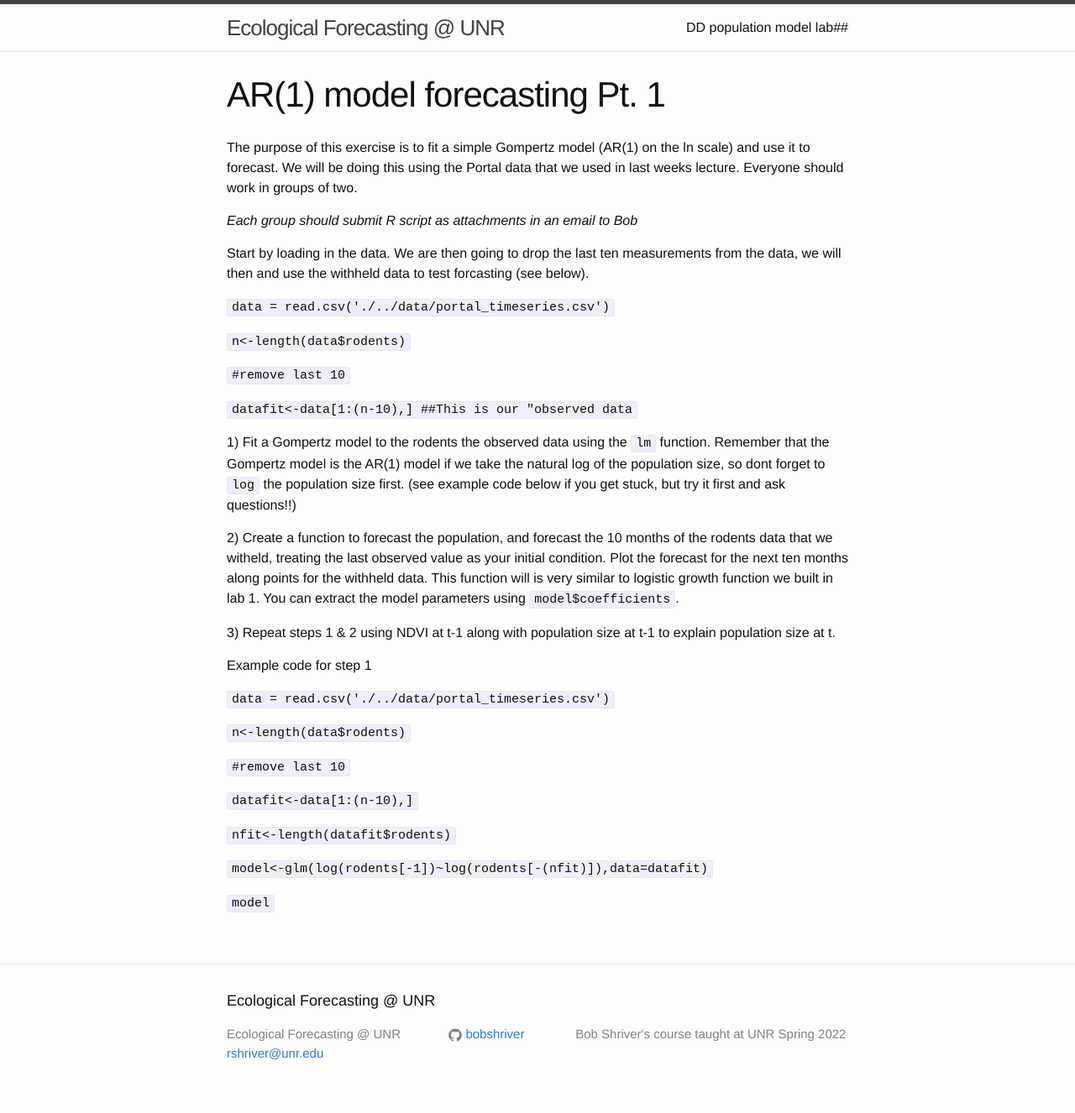
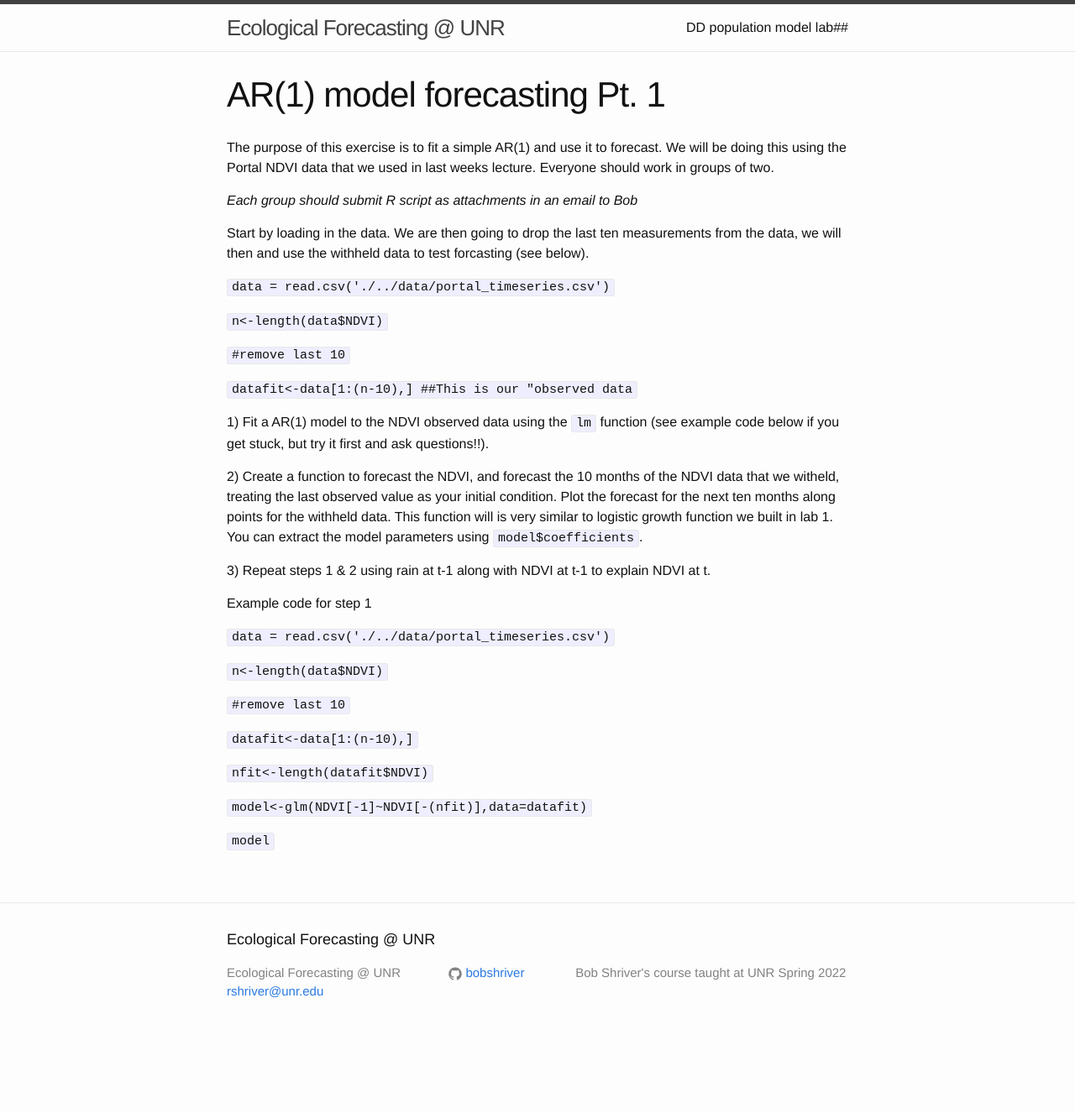
Before and after one commit to bobshriver/UNR-EcoForecast, a Jekyll site: the page built from labs/ARmodel.md, in a window 1280 px wide. Shown: the whole page at 84% size. Built offline with Jekyll 4.4.1, drawn with Linux system fonts in a browser that asks for light colours; after the commit the page ends 1253 px from its top, so only the background shows below that.

Commit message:
UpdateLab3

```diff
--- a/labs/ARmodel.md
+++ b/labs/ARmodel.md
@@ -6,7 +6,7 @@ layout: post
 mathjax: true
 ---
 
-The purpose of this exercise is to fit a simple Gompertz model (AR(1) on the ln scale) and use it to forecast. We will be doing this using the Portal data that we used in last weeks lecture. Everyone should work in groups of two.
+The purpose of this exercise is to fit a simple AR(1) and use it to forecast. We will be doing this using the Portal NDVI data that we used in last weeks lecture. Everyone should work in groups of two.
 
 *Each group should submit R script as attachments in an email to Bob*
 
@@ -14,17 +14,17 @@ Start by loading in the data. We are then going to drop the last ten measurement
 
   `data = read.csv('./../data/portal_timeseries.csv')`
 
-  `n<-length(data$rodents)`
+  `n<-length(data$NDVI)`
 
   `#remove last 10`
 
   `datafit<-data[1:(n-10),] ##This is our "observed data`
 
-1) Fit a Gompertz model to the rodents the observed data using the `lm` function. Remember that the Gompertz model is the AR(1) model if we take the natural log of the population size, so dont forget to `log` the population size first. (see example code below if you get stuck, but try it first and ask questions!!)
+1) Fit a AR(1) model to the NDVI observed data using the `lm` function (see example code below if you get stuck, but try it first and ask questions!!).
 
-2) Create a function to forecast the population, and forecast the 10 months of the rodents data that we witheld, treating the last observed value as your initial condition. Plot the forecast for the next ten months along points for the withheld data.  This function will is very similar to logistic growth function we built in lab 1. You can extract the model parameters using `model$coefficients`.
+2) Create a function to forecast the NDVI, and forecast the 10 months of the NDVI data that we witheld, treating the last observed value as your initial condition. Plot the forecast for the next ten months along points for the withheld data.  This function will is very similar to logistic growth function we built in lab 1. You can extract the model parameters using `model$coefficients`.
 
-3) Repeat steps 1 & 2  using NDVI at t-1 along with population size at t-1 to explain population size at t.
+3) Repeat steps 1 & 2  using rain at t-1 along with NDVI at t-1 to explain NDVI at t.
 
 
 
@@ -39,14 +39,14 @@ Example code for step 1
 
 `data = read.csv('./../data/portal_timeseries.csv')`
 
-`n<-length(data$rodents)`
+`n<-length(data$NDVI)`
 
 `#remove last 10`
 
 `datafit<-data[1:(n-10),]`
 
-`nfit<-length(datafit$rodents)`
+`nfit<-length(datafit$NDVI)`
 
-`model<-glm(log(rodents[-1])~log(rodents[-(nfit)]),data=datafit)`
+`model<-glm(NDVI[-1]~NDVI[-(nfit)],data=datafit)`
 
 `model`
```
Also changed, not shown: labs/ARmodel.html (+8 -8 lines).
